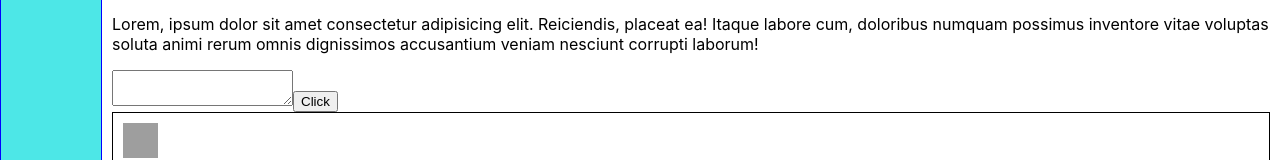
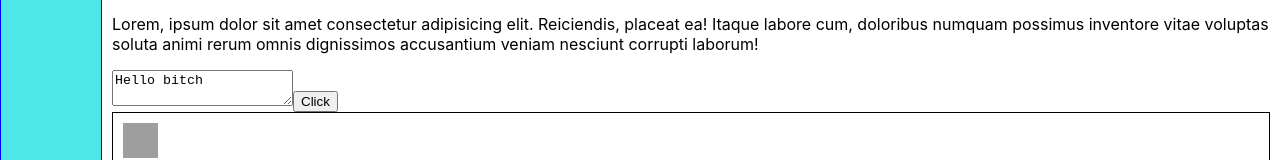
Before and after one commit to SergeyKovalchuk2086/React-again, a React (Create React App) app: page /profile in a window 1280 px wide. Shown: the part 409-569 px from the top of the page. Built offline with nearby package versions, Linux system fonts and the light colour scheme; grey boxes are pictures that could not be loaded.

Commit message:
flux architecture

```diff
--- a/src/App.js
+++ b/src/App.js
@@ -15,7 +15,7 @@ function App(props) {
           <div className='content'>
             <Routes>
               <Route path='profile/'
-                element={<Profile postsData={props.state.profilePage} addPost={props.addPost}/>} />
+                element={<Profile postsData={props.state.profilePage} addPost={props.addPost} updateNewPostText={props.updateNewPostText} />} />
               <Route path='dialogs/'
                 element={<Dialogs dialogsMessagesData={props.state.dialogsPage} />} />
             </Routes>
--- a/src/components/Profile/Posts/Posts.js
+++ b/src/components/Profile/Posts/Posts.js
@@ -2,24 +2,24 @@ import React from 'react';
 import './Posts.css';
 import Post from './Post/Post';
 // import { addPost } from '../../../state';
-import state from '../../../state';
 
 const Posts = (props) => {
   let posts = props.posts.map((post, id) => <Post message={post.message} key={id} likes={post.likes} />)
 
   let newPostElement = React.createRef()
 
-  function log() {
-    let temp = newPostElement.current.value
-    console.log('text :', temp)
-    props.addPost(temp)
-    console.log('state :', state);
+  function addPost() {
+    props.addPost()
+  }
+
+  function changePostText() {
+    props.updateNewPostText(newPostElement.current.value)
   }
 
   return (
     <div className='posts__container'>
-      <textarea ref={ newPostElement }></textarea>
-      <button onClick={ log }>Click</button>
+      <textarea onChange={changePostText} ref={ newPostElement } value={props.newPostText} />
+      <button onClick={ addPost }>Click</button>
       {posts}
     </div>
   );
--- a/src/components/Profile/Profile.js
+++ b/src/components/Profile/Profile.js
@@ -8,7 +8,10 @@ const Profile = (props) => {
   return (
     <div className='profile__container'>
       <ProfileInfo />
-      <Posts posts={props.postsData.posts} addPost={props.addPost}/>
+      <Posts posts={props.postsData.posts}
+      newPostText={props.postsData.newPostText}
+      addPost={props.addPost}
+      updateNewPostText={props.updateNewPostText} />
     </div>
   )
 }
--- a/src/index.js
+++ b/src/index.js
@@ -1,18 +1,9 @@
-import React from 'react';
-import ReactDOM from 'react-dom/client';
 import './index.css';
-import App from './App';
 import reportWebVitals from './reportWebVitals';
-import state from './state.js'
-import { addPost } from './state.js';
+import {rerenderEntireTree} from './render'
+import state from './state';
 
-const root = ReactDOM.createRoot(document.getElementById('root'));
-root.render(
-  <React.StrictMode>
-    {/* <App dialogs={state.dialogs} messages={state.messages} posts={state.posts}/> */}
-    <App state={state} addPost={addPost}/>
-  </React.StrictMode>
-);
+rerenderEntireTree(state)
 
 // If you want to start measuring performance in your app, pass a function
 // to log results (for example: reportWebVitals(console.log))
--- /dev/null
+++ b/src/render.js
@@ -0,0 +1,14 @@
+import React from 'react';
+import ReactDOM from 'react-dom/client';
+import './index.css';
+import App from './App';
+import { addPost, updateNewPostText } from './state.js';
+
+export let rerenderEntireTree = (state) => {
+  const root = ReactDOM.createRoot(document.getElementById('root'));
+  root.render(
+    <React.StrictMode>
+      <App state={state} addPost={addPost} updateNewPostText={updateNewPostText} />
+    </React.StrictMode>
+  );
+}
--- a/src/state.js
+++ b/src/state.js
@@ -1,3 +1,5 @@
+import { rerenderEntireTree } from "./render"
+
 let state = {
 	profilePage: {
 		posts: [
@@ -11,7 +13,8 @@ let state = {
 				message: 'powel nahui',
 				likes: 999
 			},
-		]
+		],
+		newPostText: 'Hello bitch'
 	},
 	dialogsPage: {
 		dialogs: [
@@ -37,13 +40,19 @@ let state = {
 	}
 }
 
-export let addPost = (postMessage) => {
+export let addPost = () => {
 	let newPost = {
 		id: 5,
-		message: postMessage,
+		message: state.profilePage.newPostText,
 		likes: 666
 	}
 	state.profilePage.posts.push(newPost)
+	state.profilePage.newPostText = ''
+	rerenderEntireTree(state)
 }
 
+export let updateNewPostText = (postText) => {
+	state.profilePage.newPostText = postText
+	rerenderEntireTree(state)
+}
 export default state;
```
